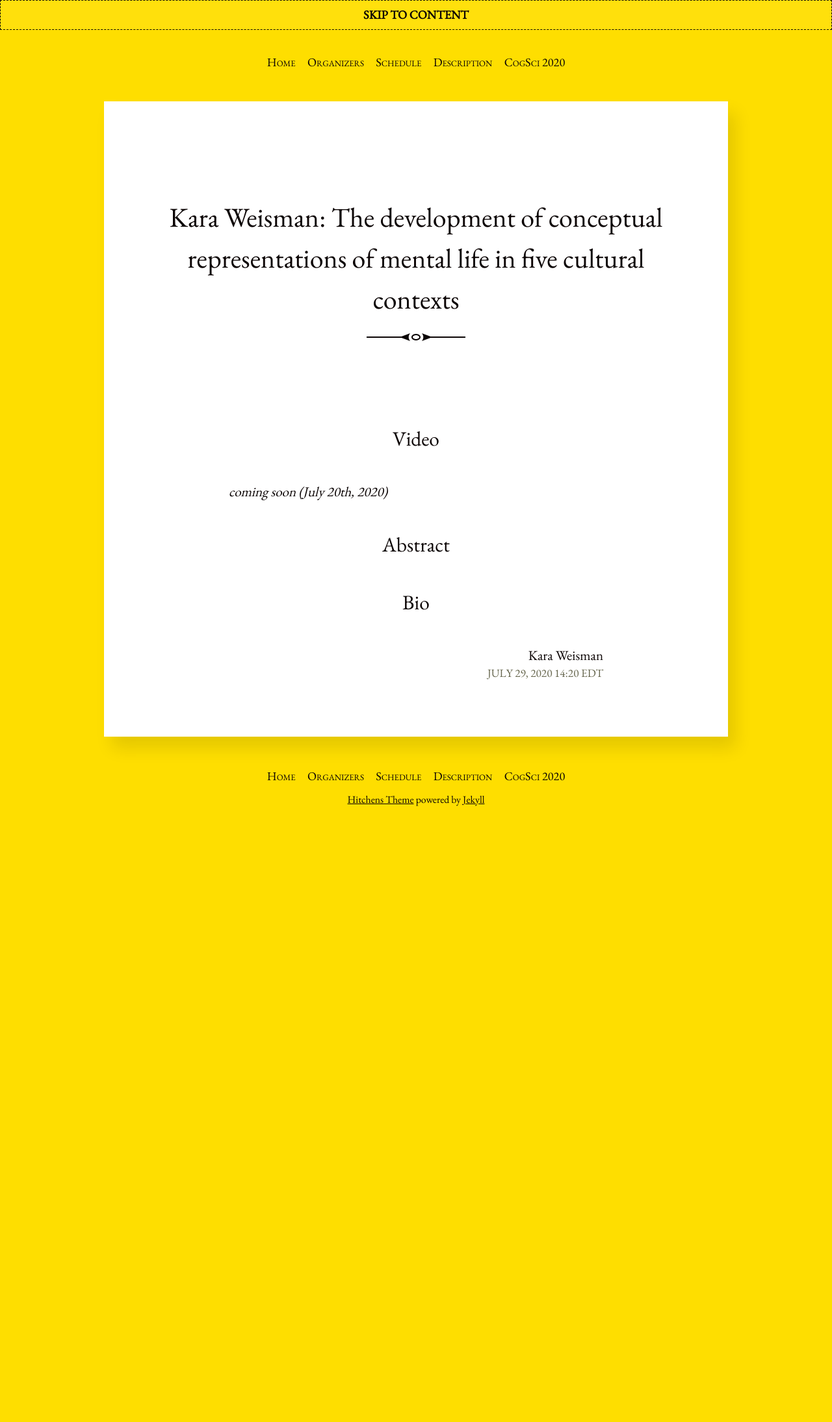
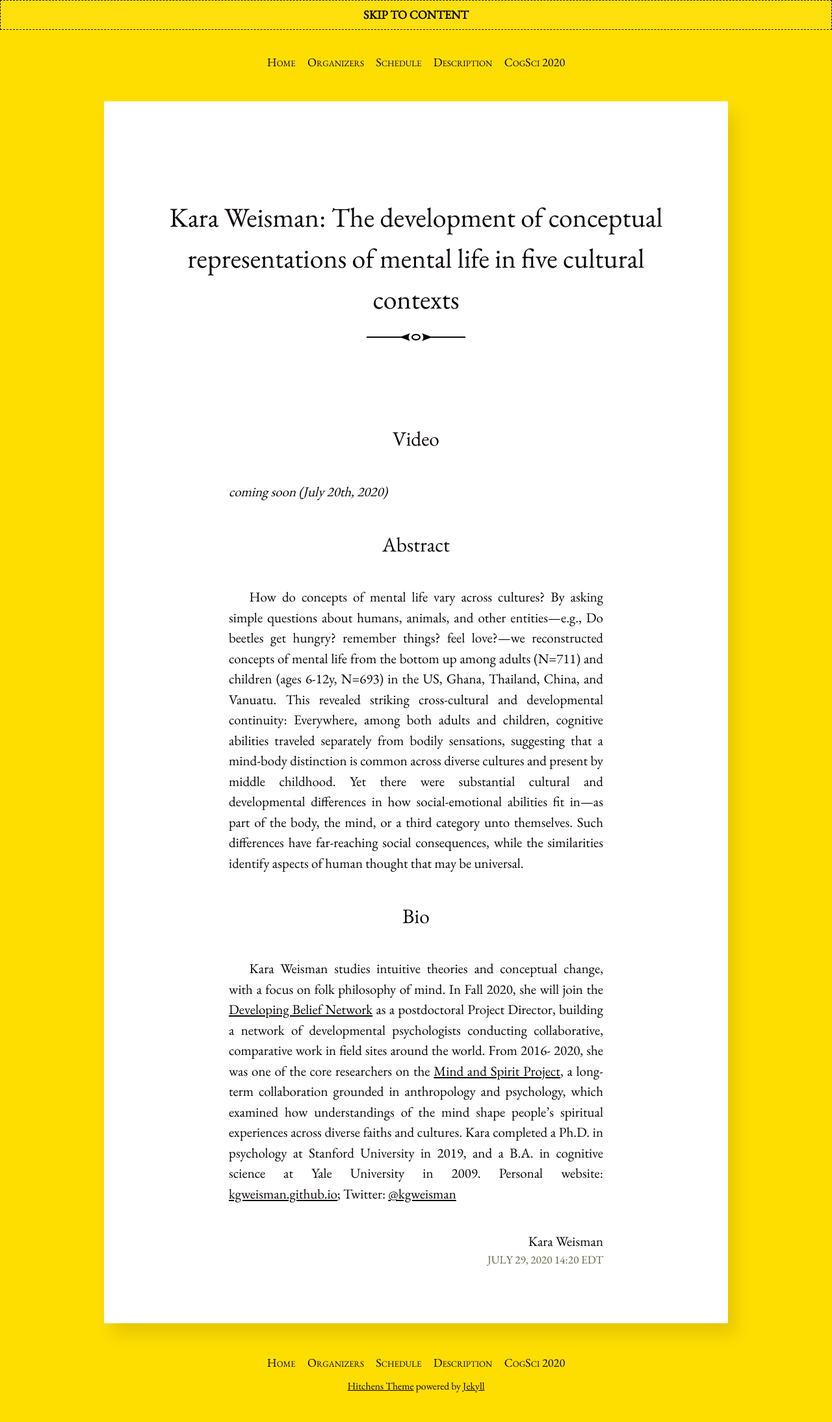
Before and after one commit to cognitioncollectivesandculture/cognitioncollectivesandculture.github.io, a Jekyll site: the page built from _posts/2020-07-29-KaraWeisman.md, in a window 1280 px wide. Shown: the whole page at 65% size. Built offline with Jekyll 4.4.1, drawn with Linux system fonts in a browser that asks for light colours; comment, search, counter and statistics services are not loaded; before the commit the page ends 1286 px from its top, so only the background shows below that.

Commit message:
added karas abstract and bio

```diff
--- a/_posts/2020-07-29-KaraWeisman.md
+++ b/_posts/2020-07-29-KaraWeisman.md
@@ -11,5 +11,27 @@ categories:  Theme3
 *coming soon (July 20th, 2020)*
 
 ### Abstract
+How do concepts of mental life vary across cultures? By asking simple questions about
+humans, animals, and other entities—e.g., Do beetles get hungry? remember things?
+feel love?—we reconstructed concepts of mental life from the bottom up among adults
+(N=711) and children (ages 6-12y, N=693) in the US, Ghana, Thailand, China, and
+Vanuatu. This revealed striking cross-cultural and developmental continuity:
+Everywhere, among both adults and children, cognitive abilities traveled separately from
+bodily sensations, suggesting that a mind-body distinction is common across diverse
+cultures and present by middle childhood. Yet there were substantial cultural and
+developmental differences in how social-emotional abilities fit in—as part of the body,
+the mind, or a third category unto themselves. Such differences have far-reaching social
+consequences, while the similarities identify aspects of human thought that may be
+universal.
 
 ### Bio
+Kara Weisman studies intuitive theories and conceptual change, with a focus on folk
+philosophy of mind. In Fall 2020, she will join the [Developing Belief Network](https://www.developingbelief.com/) as a
+postdoctoral Project Director, building a network of developmental psychologists
+conducting collaborative, comparative work in field sites around the world. From 2016-
+2020, she was one of the core researchers on the [Mind and Spirit Project](https://themindandspiritproject.stanford.edu/), a long-term
+collaboration grounded in anthropology and psychology, which examined how
+understandings of the mind shape people’s spiritual experiences across diverse faiths
+and cultures. Kara completed a Ph.D. in psychology at Stanford University in 2019, and
+a B.A. in cognitive science at Yale University in 2009. Personal website:
+[kgweisman.github.io](kgweisman.github.io); Twitter: [@kgweisman](https://twitter.com/kgweisman)
```
